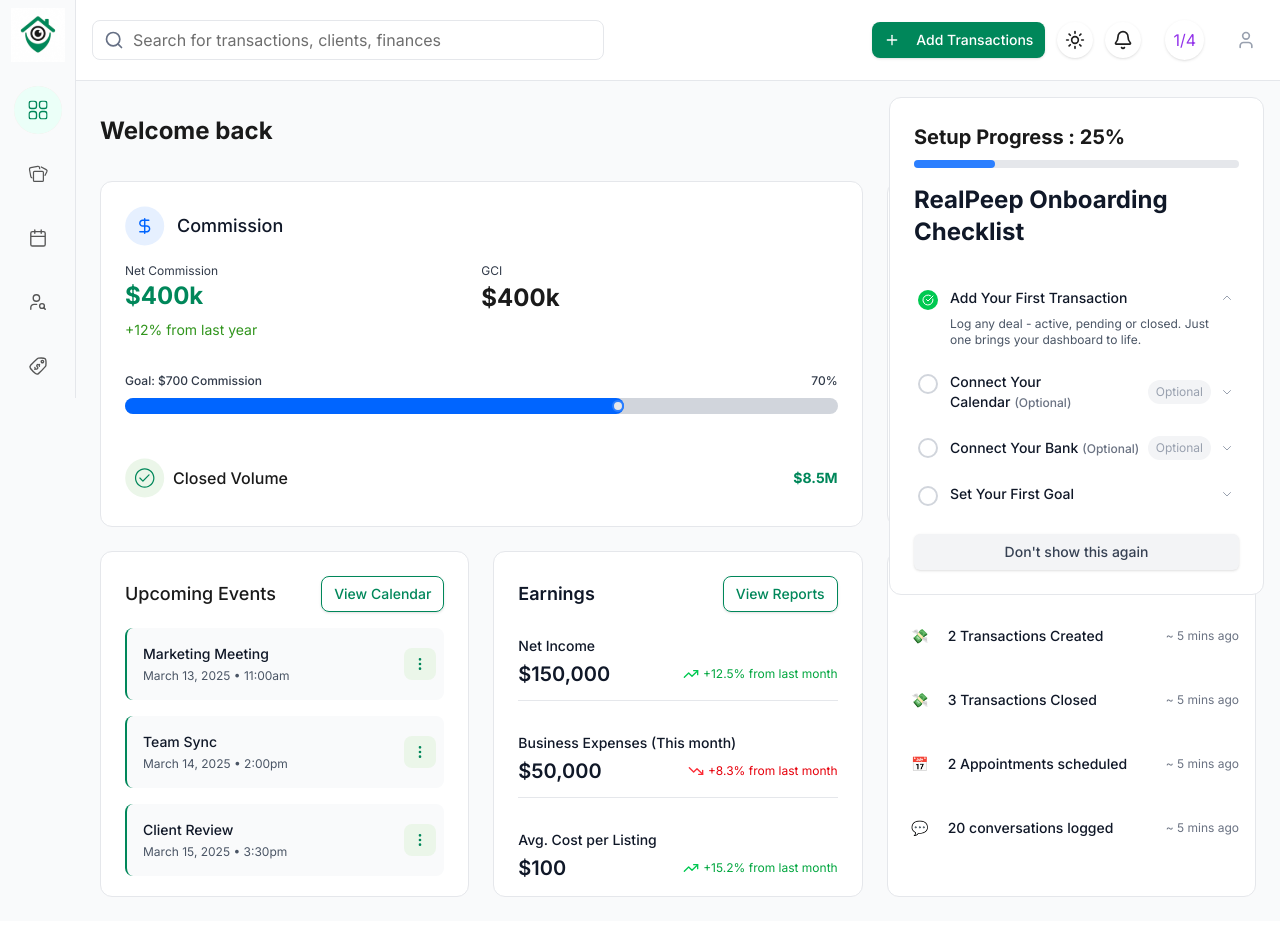
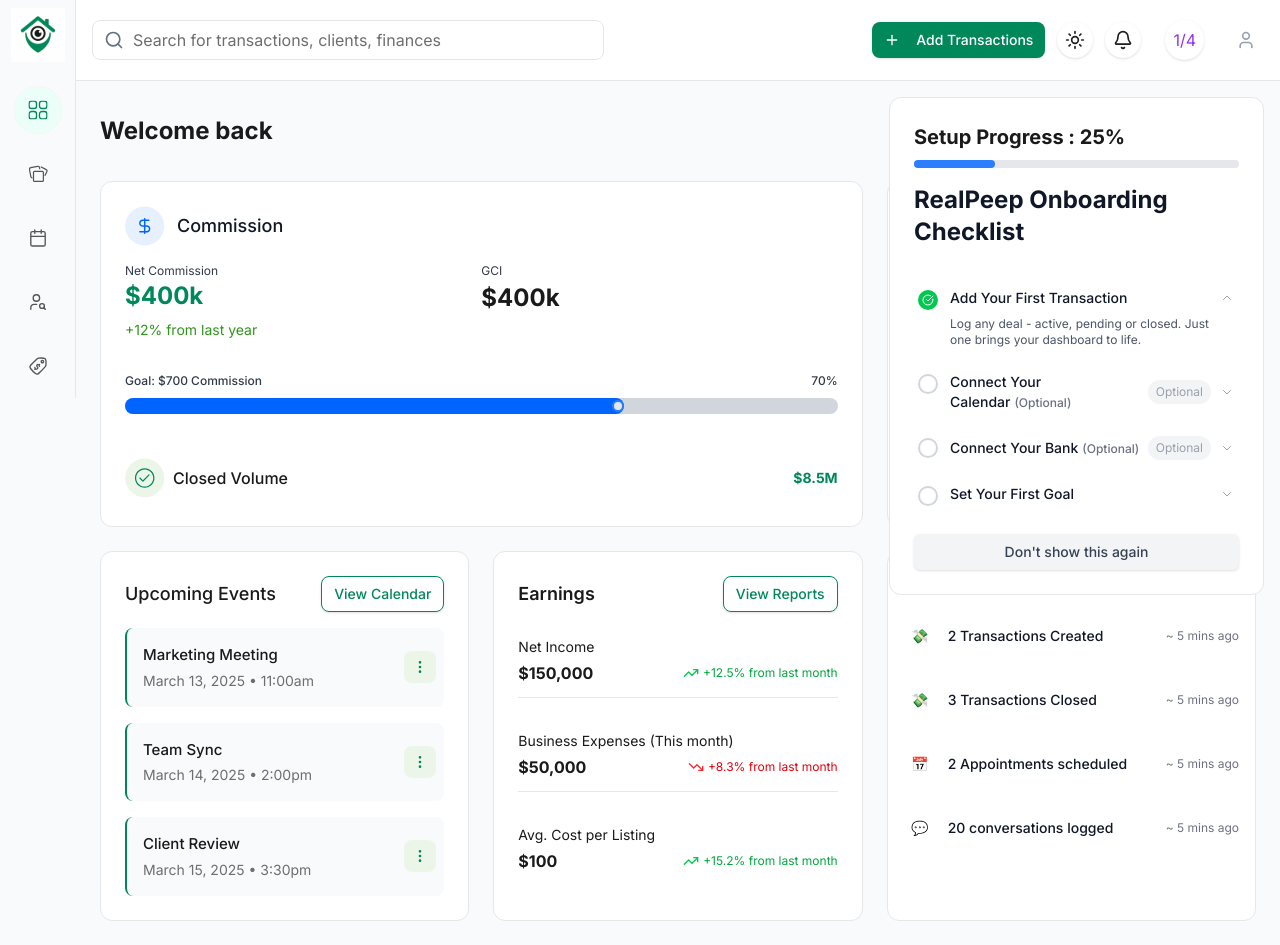
Before and after one commit to MuhammadRaza27/real-pee, a React (Vite) app: page /dashboard in a window 1280 px wide. Before the commit the page ends 921 px from the top, so only its background shows below. Built offline with nearby package versions, Linux system fonts and the light colour scheme; a web font is replaced by a local one.

Commit message:
all updates

```diff
--- a/src/auth/Dashboard.jsx
+++ b/src/auth/Dashboard.jsx
@@ -484,7 +484,7 @@ const Dashboard = () => {
           {/* Bottom Row */}
           <div className="grid grid-cols-1 xl:grid-cols-3 gap-[24px]">
             {/* Upcoming Events */}
-            <div className="bg-white rounded-xl h-[346px] p-6 border border-gray-200">
+            <div className="bg-white rounded-xl p-6 border border-gray-200">
               <div className="flex items-center justify-between mb-4">
                 <h3 className="text-lg font-medium text-[#1A1A1A]">Upcoming Events</h3>
                 <Button
@@ -501,8 +501,8 @@ const Dashboard = () => {
                     index < upcomingEvents.length - 0 ? ' bg-[#F9FAFB] py-4' : ''
                   }`} style={{borderLeft: '2px solid #00875A'}}>
                     <div className="ml-4">
-                      <p className="text-sm font-medium text-gray-900">{event.title}</p>
-                      <p className="text-xs text-gray-600 mt-1">{event.date} • {event.time}</p>
+                      <p className="text-[15px] font-medium text-[#1A1A1A]">{event.title}</p>
+                      <p className="text-sm text-[#6E6E6E] mt-1">{event.date} • {event.time}</p>
                     </div>
                     <button
                       onClick={() => handleEventMenuClick(event.id)}
@@ -516,9 +516,9 @@ const Dashboard = () => {
             </div>
 
             {/* Earnings */}
-            <div className="flex flex-col h-[346px] bg-white rounded-xl p-6 border border-gray-200">
+            <div className="flex flex-col bg-white rounded-xl p-6 border border-gray-200">
               <div className="flex items-center justify-between mb-4">
-                <h3 className="text-lg font-semibold text-gray-900">Earnings</h3>
+                <h3 className="text-lg font-semibold text-[#1A1A1A]">Earnings</h3>
                 <Button
                   onClick={handleViewReports}
                   className="text-[#00875A] px-3 py-2 border border-[#00875A] rounded-lg text-sm"
@@ -529,9 +529,9 @@ const Dashboard = () => {
 
               <div className="space-y-4">
                 <div className="py-2">
-                  <p className="text-sm font-medium text-gray-900">Net Income</p>
+                  <p className="text-[14px] text-[#1A1A1A]">Net Income</p>
                   <div className="flex items-center justify-between mt-1">
-                    <p className="text-xl font-semibold text-gray-900">$150,000</p>
+                    <p className="text-[16px] font-bold text-[#1A1A1A]">$150,000</p>
                     <div className="flex items-center space-x-1">
                       <TrendingUp className="w-4 h-4 text-green-500" />
                       <span className="text-xs text-green-600">+12.5% from last month</span>
@@ -541,9 +541,9 @@ const Dashboard = () => {
                 </div>
 
                 <div className="py-2">
-                  <p className="text-sm font-medium text-gray-900">Business Expenses (This month)</p>
+                  <p className="text-[14px] text-[#1A1A1A]">Business Expenses (This month)</p>
                   <div className="flex items-center justify-between mt-1">
-                    <p className="text-xl font-semibold text-gray-900">$50,000</p>
+                    <p className="text-[16px] font-bold text-[#1A1A1A]">$50,000</p>
                     <div className="flex items-center space-x-1">
                       <TrendingDown className="w-4 h-4 text-red-500" />
                       <span className="text-xs text-red-600">+8.3% from last month</span>
@@ -553,9 +553,9 @@ const Dashboard = () => {
                 </div>
 
                 <div className="py-2">
-                  <p className="text-sm font-medium text-gray-900">Avg. Cost per Listing</p>
+                  <p className="text-[14px] text-[#1A1A1A]">Avg. Cost per Listing</p>
                   <div className="flex items-center justify-between mt-1">
-                    <p className="text-xl font-semibold text-gray-900">$100</p>
+                    <p className="text-[16px] font-bold text-[#1A1A1A]">$100</p>
                     <div className="flex items-center space-x-1">
                       <TrendingUp className="w-4 h-4 text-green-500" />
                       <span className="text-xs text-green-600">+15.2% from last month</span>
@@ -566,8 +566,8 @@ const Dashboard = () => {
             </div>
 
             {/* Activity */}
-            <div className="flex flex-col rounded-xl h-[346px] bg-white  p-4 border border-gray-200">
-              <h3 className="text-lg font-semibold text-gray-900 mb-4">Activity</h3>
+            <div className="flex flex-col rounded-xl bg-white  p-4 border border-gray-200">
+              <h3 className="text-lg font-semibold text-[#1A1A1A] mb-4">Activity</h3>
 
               <div className="space-y-4">
                 {activities.map((activity, index) => (
```
